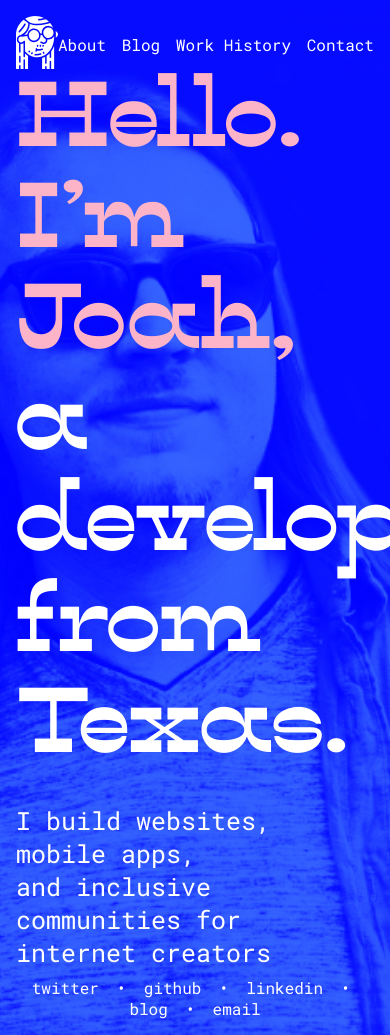
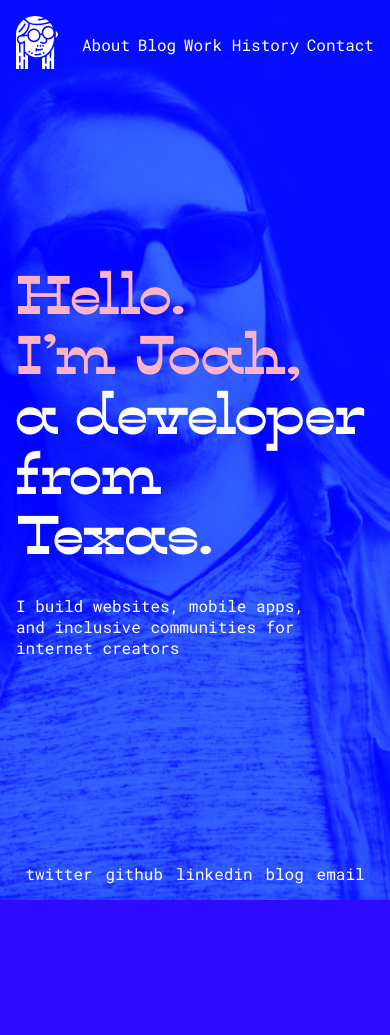
Before and after one commit to joahg/joahg.github.com, a Jekyll site: the page built from index.html, in a window 390 px wide. Built offline with Jekyll 4.4.1, drawn with Linux system fonts in a browser that asks for light colours; after the commit the page ends 900 px from its top, so only the background shows below that.

Commit message:
home finished

```diff
--- a/_config.yml
+++ b/_config.yml
@@ -5,7 +5,7 @@
 keywords: ""
 url: "https://www.joahg.com"
 basepath: ""
-cachebust: ""
+cachebust: "1"
 thumbnail: "/img/thumbnail.jpg"
 # sass:
 #   style: compressed
--- a/_sass/_footer.scss
+++ b/_sass/_footer.scss
@@ -19,3 +19,31 @@
     font-size: 0.7em;
   }
 }
+
+@media (max-width: 500px) {
+  footer {
+    ul {
+      li {
+        &.dot {
+          margin: 0;
+        }
+      }
+    }
+  }
+}
+
+@media (max-width: 440px) {
+  footer {
+    font-size: 1.75rem;
+
+    ul {
+      li {
+        margin: 0 0.2rem;
+
+        &.dot {
+          display: none;
+        }
+      }
+    }
+  }
+}
--- a/_sass/_header.scss
+++ b/_sass/_header.scss
@@ -19,6 +19,7 @@
       list-style-type: none;
       padding: 0;
       margin: 0;
+      margin-left: 3rem;
       display: flex;
 
       li {
--- a/css/home.scss
+++ b/css/home.scss
@@ -23,6 +23,9 @@
   display: flex;
   flex-direction: column;
   justify-content: center;
+  width: 100%;
+  max-width: 180rem;
+  margin: auto;
 
   h1 {
     font-size: 10.125rem;
@@ -50,3 +53,24 @@
 }
 
 // @media (max-width: )
+
+
+@media (max-width: 675px) {
+  .container {
+    h1 {
+      font-size: 8rem;
+    }
+
+    p {
+      font-size: 2rem;
+    }
+  }
+}
+
+@media (max-width: 515px) {
+  .container {
+    h1 {
+      font-size: 6rem;
+    }
+  }
+}
```
Also changed, not shown: img/favicon.png, img/favicon.svg (renamed from img/icon.svg).
